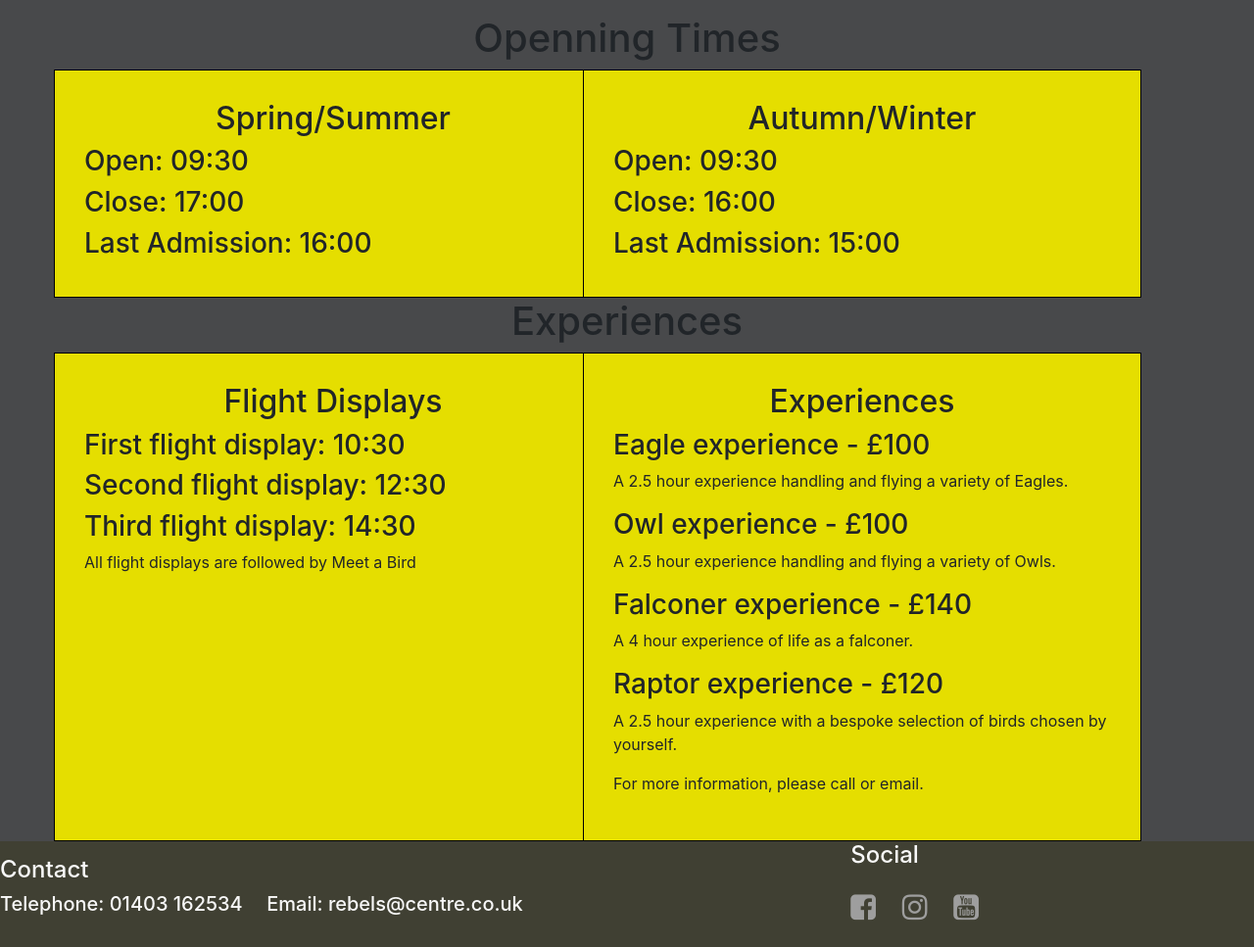
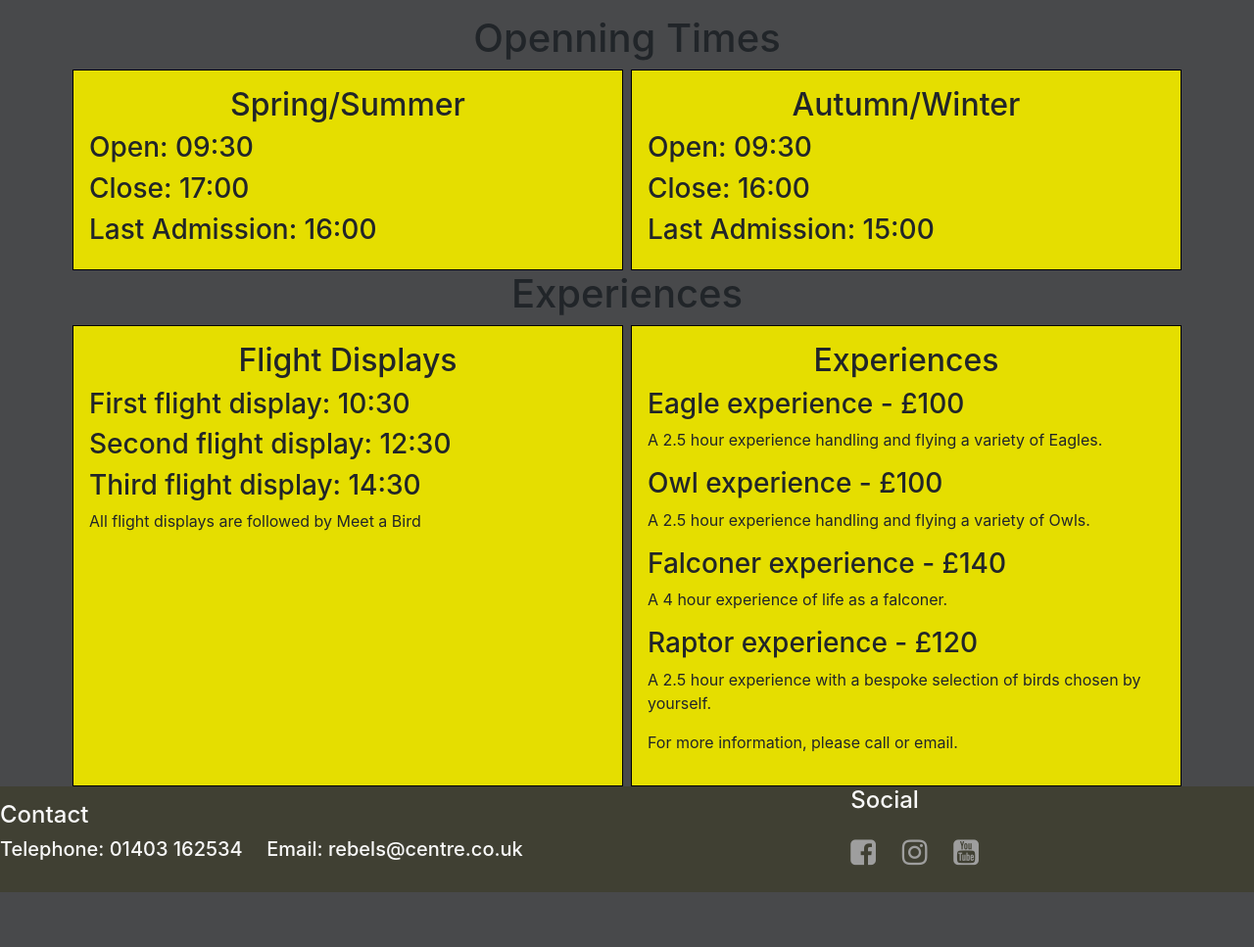
Before and after one commit to SceBot/rebels-birds-of-prey, a plain HTML site: page visitor-information.html in a window 1280 px wide. Shown: the part 300-1267 px from the top of the page at 98% size. After the commit the page ends 1211 px from the top, so only its background shows below. Drawn offline with nearby package versions, Linux system fonts and the light colour scheme.

Commit message:
visitor information layout fixed

```diff
--- a/assets/css/style.css
+++ b/assets/css/style.css
@@ -65,21 +65,14 @@ header {
 
 /*--------------------------------------------visitor information*/
 
-#open-times>div {
+
+
+.info-section {
     border-style: solid;
     border-width: 1px;
     border-color: black;
-}
-
-#experiences>div {
-    border-style: solid;
-    border-width: 1px;
-    border-color: black;
-}
-
-.info-section {
-    margin: inherit;
-    padding: 30px;
+    padding: 1em;
+    height: 100%;
 }
 
 .info-section>h2 {
--- a/visitor-information.html
+++ b/visitor-information.html
@@ -30,16 +30,19 @@
     </header>
     <section>
         <h1>Openning Times</h1>
-        <div class="container">
-            <div class="row" id="open-times">
+        <div class="container px-md-1">
+            <div class="row mx-md-n1" id="open-times">
 
-                <div class="col-md-6 bg-yellow info-section">
+                <div class="col-md-6 px-md-1">
+                    <div class="bg-yellow info-section">
                         <h2>Spring/Summer</h2>
                         <h3>Open: 09:30</h3>
                         <h3>Close: 17:00</h3>
                         <h3>Last Admission: 16:00</h3>
                     </div>
-                <div class="col-md-6 bg-yellow info-section">
+                </div>
+                <div class="col-md-6 px-md-1">
+                    <div class="bg-yellow info-section">
                         <h2>Autumn/Winter</h2>
                         <h3>Open: 09:30</h3>
                         <h3>Close: 16:00</h3>
@@ -47,19 +50,23 @@
                     </div>
                 </div>
             </div>
+        </div>
 
 
         <h1>Experiences</h1>
-        <div class="container">
-            <div class="row" id="experiences">
-                <div class="col-md-6 bg-yellow info-section">
+        <div class="container px-md-1">
+            <div class="row mx-md-n1" id="experiences">
+                <div class="col-md-6 px-md-1">
+                    <div class="bg-yellow info-section">
                       <h2>Flight Displays</h2>
                       <h3>First flight display: 10:30</h3>
                       <h3>Second flight display: 12:30</h3>
                       <h3>Third flight display: 14:30</h3>
                       <p>All flight displays are followed by Meet a Bird</p>
                     </div>
-                <div class="col-md-6 bg-yellow info-section">
+                </div>
+                <div class="col-md-6 px-md-1">
+                    <div class="bg-yellow info-section">
                       <h2>Experiences</h2>
                       <h3>Eagle experience - £100</h3>
                       <p>A 2.5 hour experience handling and flying a variety of Eagles.</p>
@@ -70,6 +77,7 @@
                       <h3>Raptor experience - £120</h3>
                       <p>A 2.5 hour experience with a bespoke selection of birds chosen by yourself.</p>
                       <p>For more information, please call or email.</p>
+                    </div>
                 </div>
             </div>
         </div>
```
Also changed, not shown: index.html (+5 -2 lines). Lines whose indentation alone changed are shown as unchanged.
